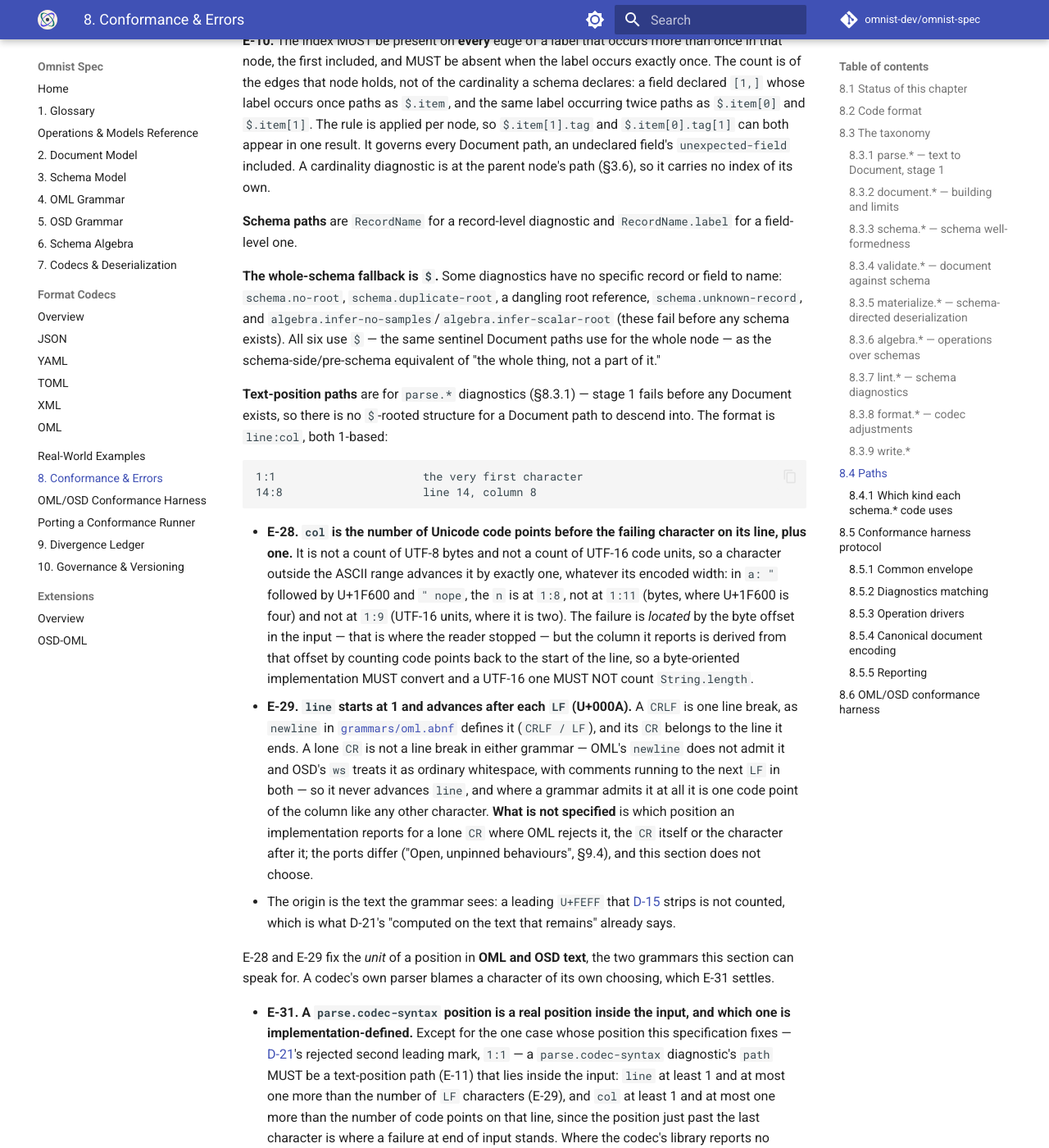
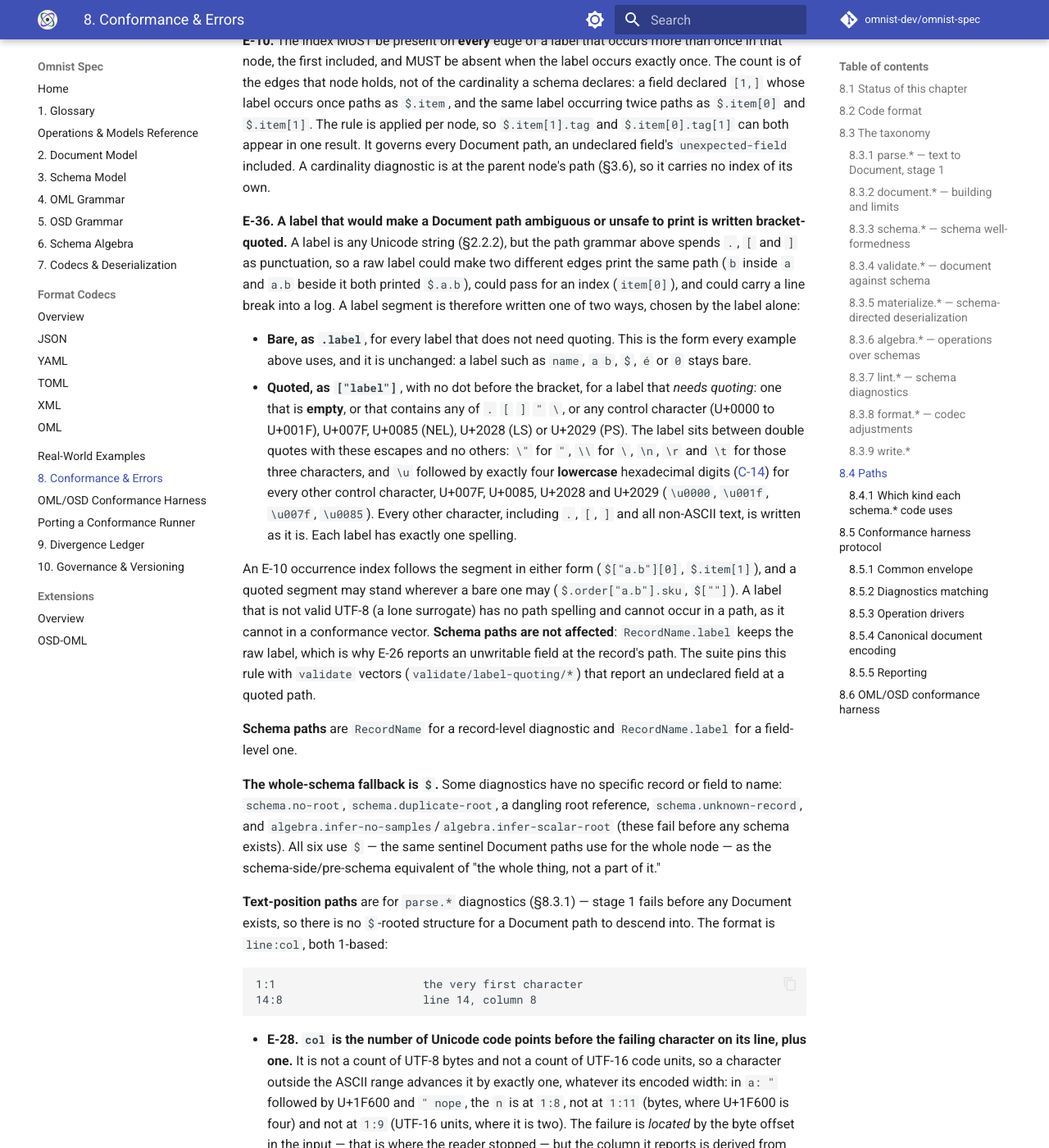
Before and after one commit to omnist-dev/omnist-spec, an MkDocs documentation site: the page built from docs/08-conformance-and-errors.md, in a window 1280 px wide and 1400 px high, scrolled down 13716 px. Shown: the whole window at 82% size. Built offline with MkDocs 1.6.1 and Material for MkDocs 9.7.7, drawn with Linux system fonts in a browser that asks for light colours; comment, search, counter and statistics services are not loaded; some of the changed text lies outside the part shown.

Commit message:
Document paths: bracket-quote ambiguous labels (E-36, #144)
Co-Authored-By: Claude Sonnet 5.5 <noreply@anthropic.com>

```diff
--- a/docs/08-conformance-and-errors.md
+++ b/docs/08-conformance-and-errors.md
@@ -483,8 +483,9 @@ missing was anyone saying OSD is one of the formats that clause ranges over.
 [OSD-16](05-osd-grammar.md#59-canonical-output) applies the same rule, at the
 same path, to a field of `max = 0`.
 The `path` is the Schema path of the **record** holding the unwritable field
-— `R`, not `R.<label>` — because §8.4 gives no way to quote a label inside a
-path and the label here is precisely the thing with no spelling; putting the
+— `R`, not `R.<label>` — because a schema path has no way to quote a label (E-36
+quotes Document-path labels only) and the label here is precisely the thing with
+no spelling; putting the
 byte in a byte-compared path would restate the problem rather than report
 it.
 
@@ -515,6 +516,38 @@ paths as `$.item`, and the same label occurring twice paths as `$.item[0]` and
 path, an undeclared field's `unexpected-field` included. A cardinality
 diagnostic is at the parent node's path (§3.6), so it carries no index of its
 own.
+
+**E-36. A label that would make a Document path ambiguous or unsafe to print
+is written bracket-quoted.** A label is any Unicode string (§2.2.2), but the
+path grammar above spends `.`, `[` and `]` as punctuation, so a raw label could
+make two different edges print the same path (`b` inside `a` and `a.b` beside
+it both printed `$.a.b`), could pass for an index (`item[0]`), and could carry a
+line break into a log. A label segment is therefore written one of two ways,
+chosen by the label alone:
+
+- **Bare, as `.label`**, for every label that does not need quoting. This is
+  the form every example above uses, and it is unchanged: a label such as
+  `name`, `a b`, `$`, `é` or `0` stays bare.
+- **Quoted, as `["label"]`**, with no dot before the bracket, for a label that
+  *needs quoting*: one that is **empty**, or that contains any of `.` `[` `]`
+  `"` `\`, or any control character (U+0000 to U+001F), U+007F, U+0085 (NEL),
+  U+2028 (LS) or U+2029 (PS). The label sits between double quotes with these
+  escapes and no others: `\"` for `"`, `\\` for `\`, `\n`, `\r` and `\t` for
+  those three characters, and `\u` followed by exactly four **lowercase**
+  hexadecimal digits ([C-14](07-codecs-and-deserialization.md#73-writing)) for
+  every other control character, U+007F, U+0085, U+2028 and U+2029 (`\u0000`,
+  `\u001f`, `\u007f`, `\u0085`). Every other character, including `.`, `[`,
+  `]` and all non-ASCII text, is written as it is. Each label has exactly one
+  spelling.
+
+An E-10 occurrence index follows the segment in either form (`$["a.b"][0]`,
+`$.item[1]`), and a quoted segment may stand wherever a bare one may
+(`$.order["a.b"].sku`, `$[""]`). A label that is not valid UTF-8 (a lone
+surrogate) has no path spelling and cannot occur in a path, as it cannot in a
+conformance vector. **Schema paths are not affected**: `RecordName.label` keeps
+the raw label, which is why E-26 reports an unwritable field at the record's
+path. The suite pins this rule with `validate` vectors
+(`validate/label-quoting/*`) that report an undeclared field at a quoted path.
 
 **Schema paths** are `RecordName` for a record-level diagnostic and
 `RecordName.label` for a field-level one.
```
Also changed, not shown: docs/07-codecs-and-deserialization.md (+2 -1 lines), 1 other file.
